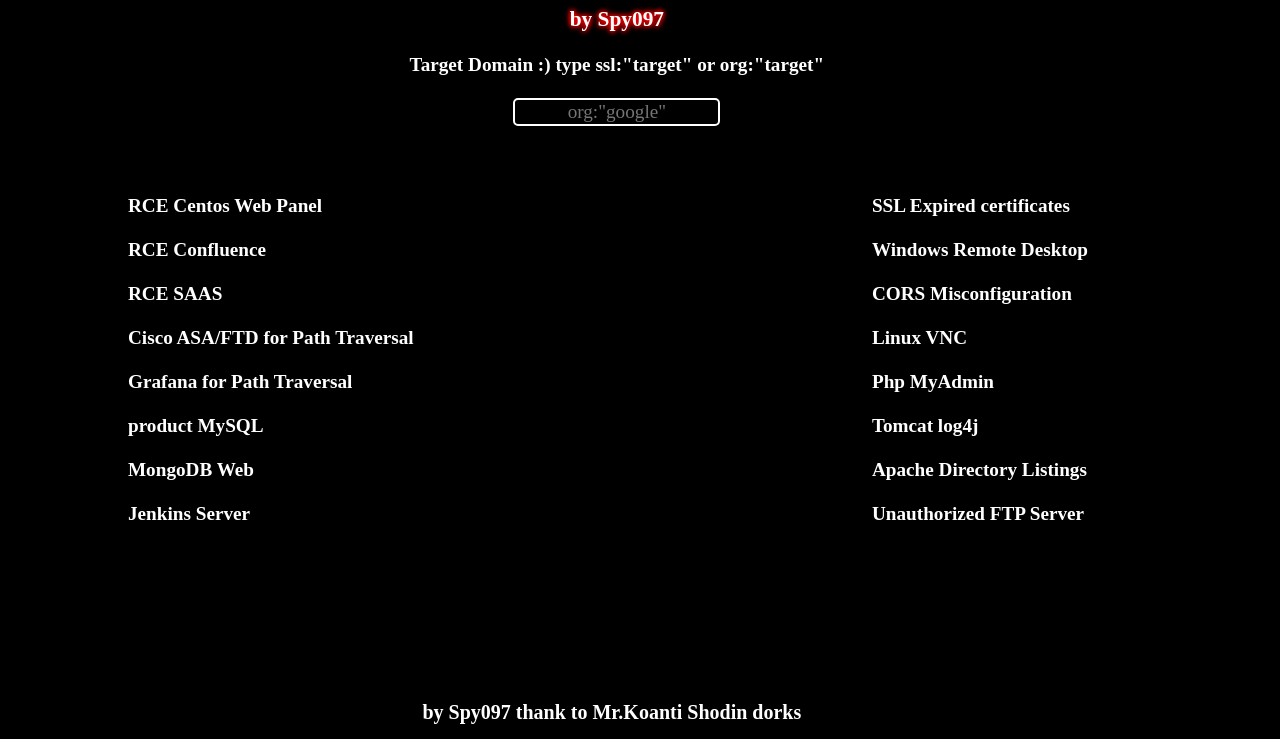
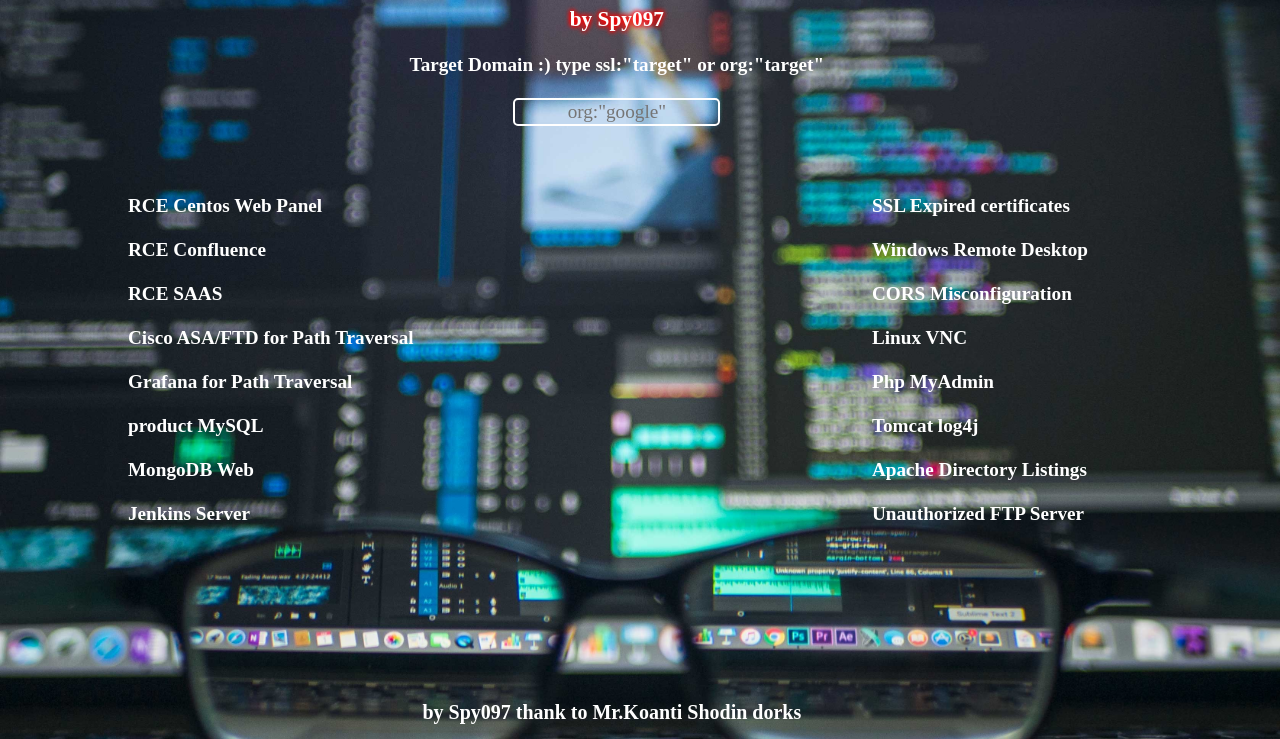
Before and after one commit to Spy097/ShDork, a plain HTML site: page index.html in a window 1280 px wide. Shown: the part 61-800 px from the top of the page. Drawn offline with Linux system fonts and the light colour scheme; a web font is replaced by a local one.

Commit message:
Update index.html

```diff
--- a/index.html
+++ b/index.html
@@ -7,7 +7,7 @@
 <style>
     body {
 
-        background-image: url(doker.jpg);
+        background-image: url(dork.jpg);
         background-repeat: no-repeat;
         background-size:100%;
         background-color: black;
```
